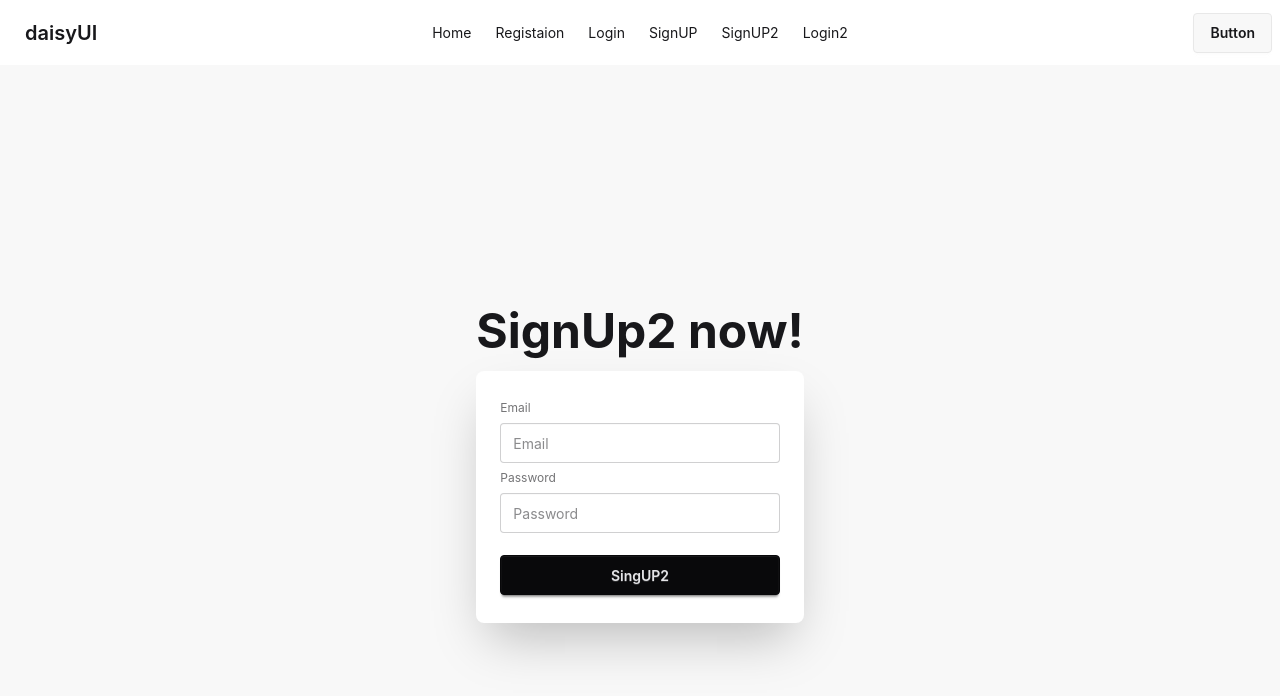
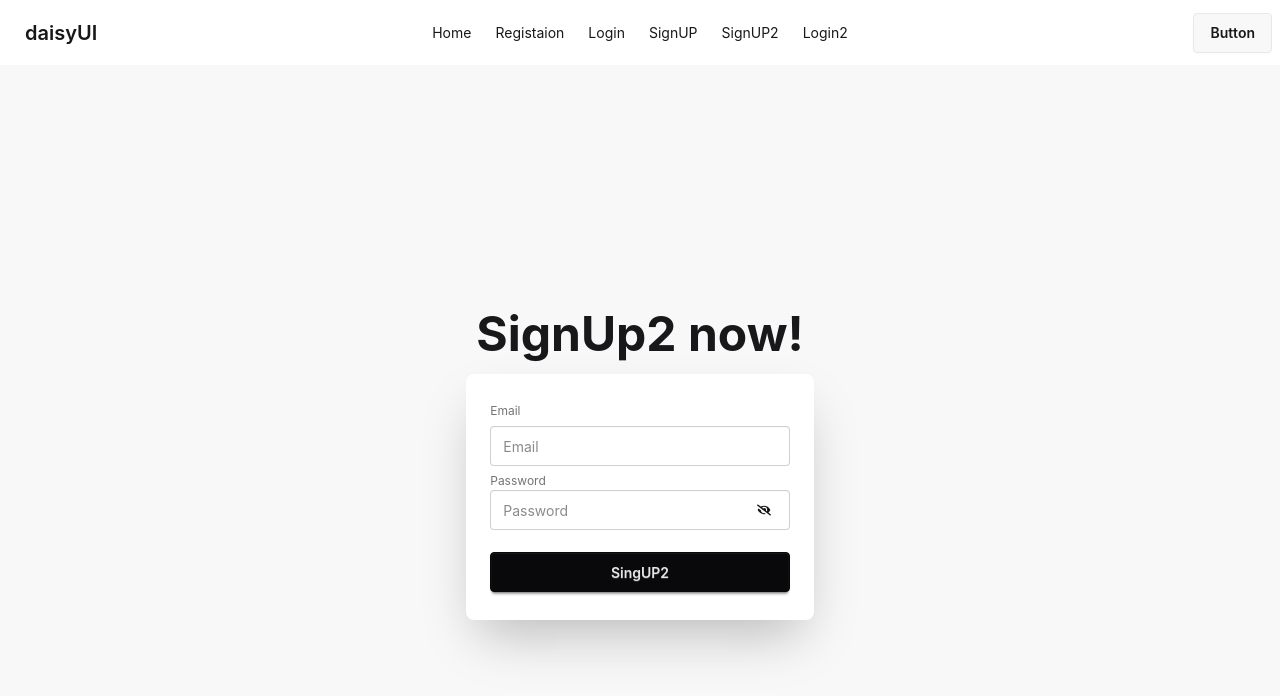
Before and after one commit to asik247/firebase-third, a React (Vite) app: page /signup2 in a window 1280 px wide. Shown: the top 696 px of the page. Built offline with nearby package versions, Linux system fonts and the light colour scheme.

Commit message:
eye toggling done

```diff
--- a/src/Components/SignUp2/SignUp2.jsx
+++ b/src/Components/SignUp2/SignUp2.jsx
@@ -5,6 +5,7 @@ import useMyHook2 from '../../Hooks/useMyHook2';
 import { createUserWithEmailAndPassword } from "firebase/auth";
 // authe import;
 import { auth } from '../../firebase/firebase.init';
+import { FaEye, FaEyeSlash } from 'react-icons/fa';
 
 
 const SignUp2 = () => {
@@ -14,6 +15,8 @@ const SignUp2 = () => {
     // Error state + Success Message state here;
     const [error, setError] = useState('');
     const [sucess, setSucess] = useState(false);
+    // Eye Toggling state here;
+    const [eye, setEye] = useState(false);
     // submite btn here now;
     const handleSubmitBtn = (e) => {
         e.preventDefault();
@@ -43,6 +46,12 @@ const SignUp2 = () => {
                 setError(error.message)
             })
     }
+    // Eye Toggling handler here;
+    const handleEyeToggle = (e) => {
+        e.preventDefault();
+        setEye(!eye);
+    }
+
     return (
         <div>
             <div className="hero bg-base-200 min-h-screen">
@@ -58,9 +67,16 @@ const SignUp2 = () => {
                                     {/* Email input field */}
                                     <label className="label">Email</label>
                                     <input type="email" value={emailValue} onChange={handleEmailChange} className="input" placeholder="Email" />
-                                    {/* Password input field */}
-                                    <label className="label">Password</label>
-                                    <input type="password" value={passwordValue} onChange={handlePasswordChange} className="input" placeholder="Password" />
+
+
+                                    <div className='relative'>
+                                        {/* Password input field */}
+                                        <label className="label">Password</label>
+                                        <input type={eye ? 'text' : 'password'} value={passwordValue} onChange={handlePasswordChange} className="input" placeholder="Password" />
+                                        <button onClick={handleEyeToggle} className='btn btn-ghost absolute right-0.5'>
+                                            {eye ? <FaEye /> : <FaEyeSlash />}
+                                        </button>
+                                    </div>
 
                                     <button className="btn btn-neutral mt-4">SingUP2</button>
                                 </fieldset>
```
